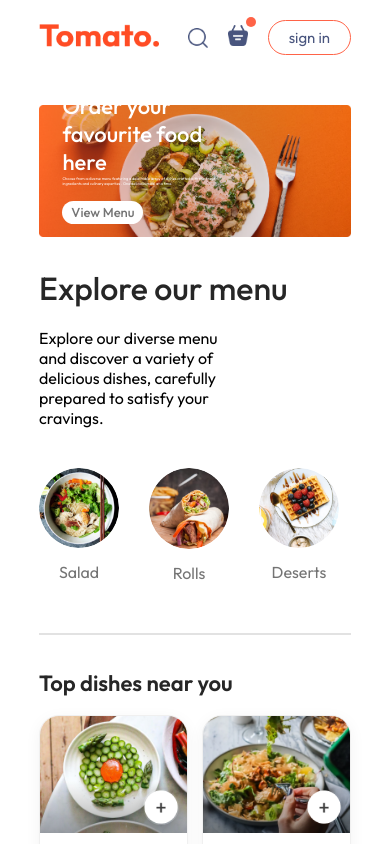
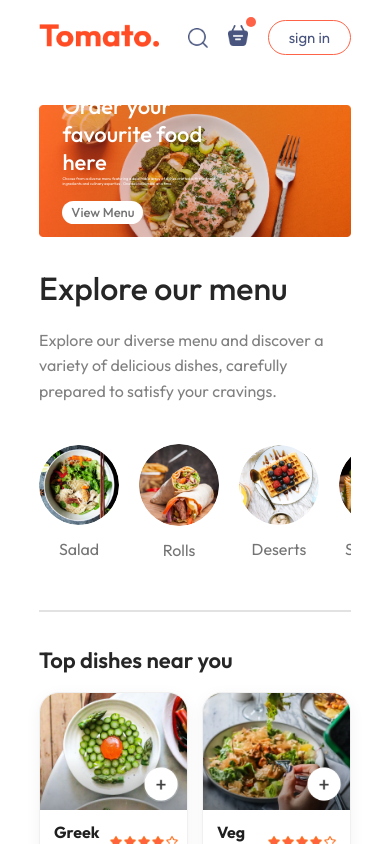
Before and after one commit to Osama-dev20/food-delivery-app, a React (Vite) app in the folder frontend/: page / in a window 390 px wide. Shown: the top 844 px of the page. Built offline with nearby package versions, Linux system fonts and the light colour scheme.

Commit message:
fix: enable horizontal scrolling for menu categories on mobile

```diff
--- a/frontend/src/components/ExploreMenu/ExploreMenu.css
+++ b/frontend/src/components/ExploreMenu/ExploreMenu.css
@@ -1,38 +1,47 @@
-.explore-menu{
+.explore-menu {
   display: flex;
   flex-direction: column;
   gap: 20px;
 }
 
-.explore-menu h1{
+.explore-menu h1 {
   color: #262626;
   font-weight: 500;
 }
 
-.explore-menu-text{
+.explore-menu-text {
   max-width: 60%;
- columns: #808080;
+  color: #808080;
+  line-height: 1.6;
 }
 
-.explore-menu-list{
+/* Menu Categories */
+.explore-menu-list {
   display: flex;
   justify-content: space-between;
   align-items: center;
   gap: 30px;
   text-align: center;
- margin: 20px 0px;
- overflow-x: scroll;
-}
+  margin: 20px 0;
 
-.explore-menu-list {
+  /* Horizontal scrolling */
+  overflow-x: auto;
+  overflow-y: hidden;
   scrollbar-width: none;
+  -webkit-overflow-scrolling: touch;
+  touch-action: pan-x;
 }
 
 .explore-menu-list::-webkit-scrollbar {
   display: none;
 }
 
-.explore-menu-list-item img{
+/* Prevent categories from shrinking */
+.explore-menu-list-item {
+  flex-shrink: 0;
+}
+
+.explore-menu-list-item img {
   width: 7.5vw;
   min-width: 80px;
   cursor: pointer;
@@ -40,21 +49,34 @@
   transition: 0.2s;
 }
 
-.explore-menu-list-item p{
+.explore-menu-list-item p {
   margin-top: 10px;
   color: #747474;
   font-size: max(1.4vw, 16px);
   cursor: pointer;
 }
 
-.explore-menu hr{
- margin: 10px 0px;
+.explore-menu hr {
+  margin: 10px 0;
   height: 2px;
   background-color: #e2e2e2;
   border: none;
 }
 
-.explore-menu-list-item .acive{
+/* Selected category */
+.explore-menu-list-item .active {
   border: 4px solid tomato;
   padding: 2px;
 }
+
+/* Mobile responsive */
+@media (max-width: 768px) {
+  .explore-menu-text {
+    max-width: 100%;
+  }
+
+  .explore-menu-list {
+    justify-content: flex-start;
+    gap: 20px;
+  }
+}
--- a/frontend/src/components/ExploreMenu/ExploreMenu.jsx
+++ b/frontend/src/components/ExploreMenu/ExploreMenu.jsx
@@ -15,7 +15,7 @@ const ExploreMenu = ({category , setCategory}) => {
         {menu_list.map( (item ,index) => {
            return(
             <div onClick={ () => {setCategory(prev=>prev===item.menu_name?"All":item.menu_name)}} key={index} className="explore-menu-list-item">
-               <img className={category === item.menu_name?"acive":""} src= {item.menu_image} alt=""/>
+               <img className={category === item.menu_name ? "active" : ""} src= {item.menu_image} alt=""/>
                <p>{item.menu_name}</p>
             </div>
            )
--- a/frontend/src/components/FoodDisplay/FoodDisplay.jsx
+++ b/frontend/src/components/FoodDisplay/FoodDisplay.jsx
@@ -1,30 +1,37 @@
-import "./FoodDisplay.css"
+import "./FoodDisplay.css";
 
-import { useContext } from "react"
-import { StoreContext } from "../../context/StoreContext"
-import FoodItem from "../FoodItem/FoodItem"
+import { useContext } from "react";
+import { StoreContext } from "../../context/StoreContext";
+import FoodItem from "../FoodItem/FoodItem";
 
-const FoodDisplay = ({category}) => {
-  const {food_list} = useContext(StoreContext)
+const FoodDisplay = ({ category }) => {
+  const { food_list } = useContext(StoreContext);
 
   return (
     <div className="food-display" id="food-display">
       <h2>Top dishes near you</h2>
 
       <div className="food-display-list">
-         {food_list.map((item,index) => {
-           return <FoodItem
-                    key={index}
+        {food_list.map((item) => {
+          if (category === "All" || category === item.category) {
+            return (
+              <FoodItem
+                key={item._id}
                 id={item._id}
                 name={item.name}
                 description={item.description}
                 price={item.price}
                 image={item.image}
-                    category={item.category}/>
+                category={item.category}
+              />
+            );
+          }
+
+          return null;
         })}
       </div>
     </div>
-  )
-}
+  );
+};
 
-export default FoodDisplay
+export default FoodDisplay;
```
Lines whose indentation alone changed are shown as unchanged.
